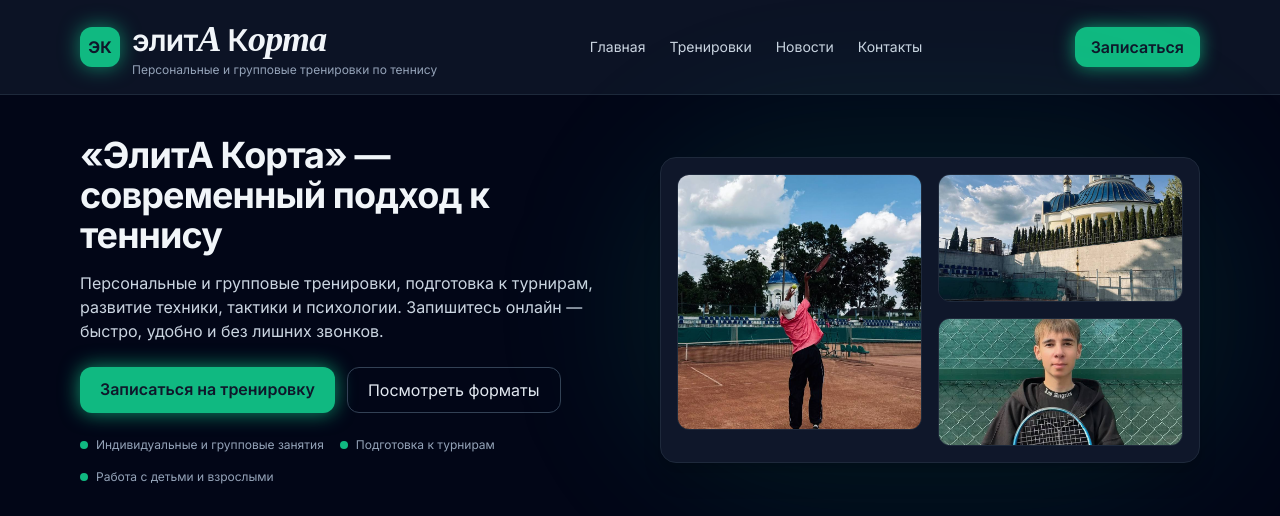
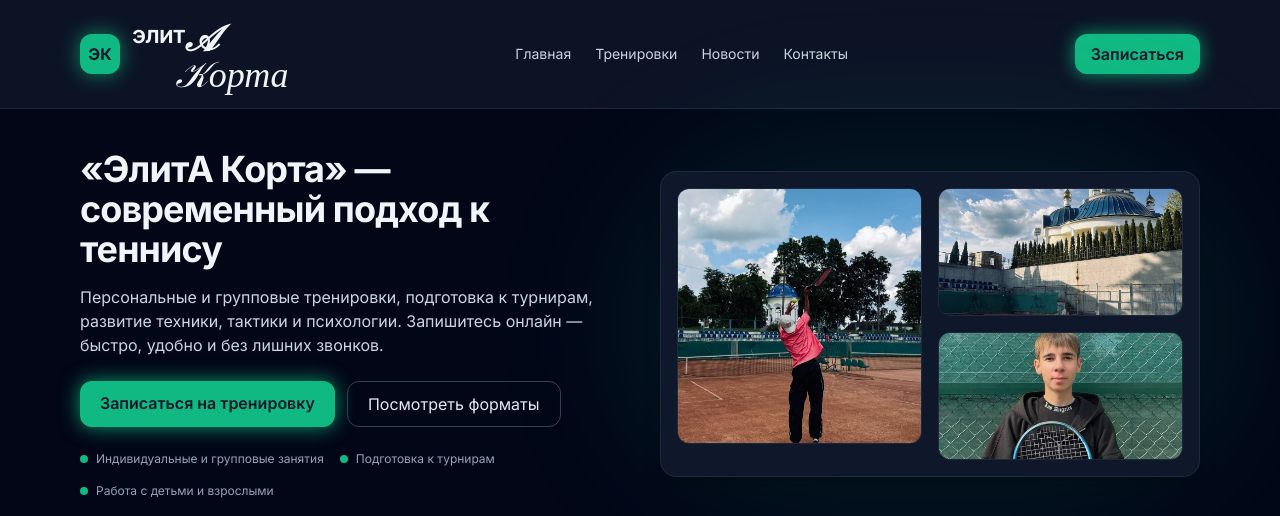
Before and after one commit to artik006/tennis_app, a FastAPI app: page / in a window 1280 px wide. Shown: the top 516 px of the page. Run offline with FastAPI, Linux system fonts and the light colour scheme; some libraries are stand-ins or nearby versions; some web fonts are replaced.

Commit message:
Update index.html

```diff
--- a/frontend/templates/index.html
+++ b/frontend/templates/index.html
@@ -20,26 +20,31 @@
         }
     </style>
 </head>
+
 <body class="bg-slate-950 text-slate-100">
 
     <!-- Шапка -->
     <header class="border-b border-slate-800 bg-slate-900/80 backdrop-blur">
         <div class="max-w-6xl mx-auto px-4 py-4 flex items-center justify-between">
+
+            <!-- Логотип -->
             <div class="flex items-center gap-3">
                 <div class="w-10 h-10 rounded-xl bg-emerald-500 shadow-[0_0_20px_rgba(16,185,129,0.7)] flex items-center justify-center text-slate-900 font-bold">
                     ЭК
                 </div>
-                <div>
-                    <div class="text-2xl md:text-3xl font-semibold tracking-tight leading-none">
-                        элит<span class="brand-script italic text-3xl md:text-4xl">А</span>
-                        К<span class="brand-script italic text-3xl md:text-4xl">орта</span>
+
+                <!-- Фирменное название -->
+                <div class="leading-tight">
+                    <div class="text-2xl font-semibold tracking-tight">
+                        элит<span class="brand-script italic text-4xl align-middle">𝒜</span>
                     </div>
-                    <div class="text-xs text-slate-400 mt-1">
-                        Персональные и групповые тренировки по теннису
+                    <div class="brand-script italic text-4xl -mt-1 ml-[2.7rem]">
+                        𝒦орта
                     </div>
                 </div>
             </div>
 
+            <!-- Навигация -->
             <nav class="hidden md:flex gap-6 text-sm">
                 <a href="#" class="text-slate-300 hover:text-emerald-400 transition">Главная</a>
                 <a href="#trainings" class="text-slate-300 hover:text-emerald-400 transition">Тренировки</a>
@@ -56,10 +61,13 @@
     <!-- Hero-блок -->
     <section class="max-w-6xl mx-auto px-4 pt-10 pb-8">
         <div class="grid md:grid-cols-2 gap-10 items-center">
+
+            <!-- Текст -->
             <div>
                 <h1 class="text-3xl md:text-4xl font-bold tracking-tight mb-4">
                     «ЭлитА Корта» — современный подход к теннису
                 </h1>
+
                 <p class="text-slate-300 mb-6">
                     Персональные и групповые тренировки, подготовка к турнирам, развитие техники, тактики и психологии.
                     Запишитесь онлайн — быстро, удобно и без лишних звонков.
@@ -119,6 +127,7 @@
                     </div>
                 </div>
             </div>
+
         </div>
     </section>
 
```
